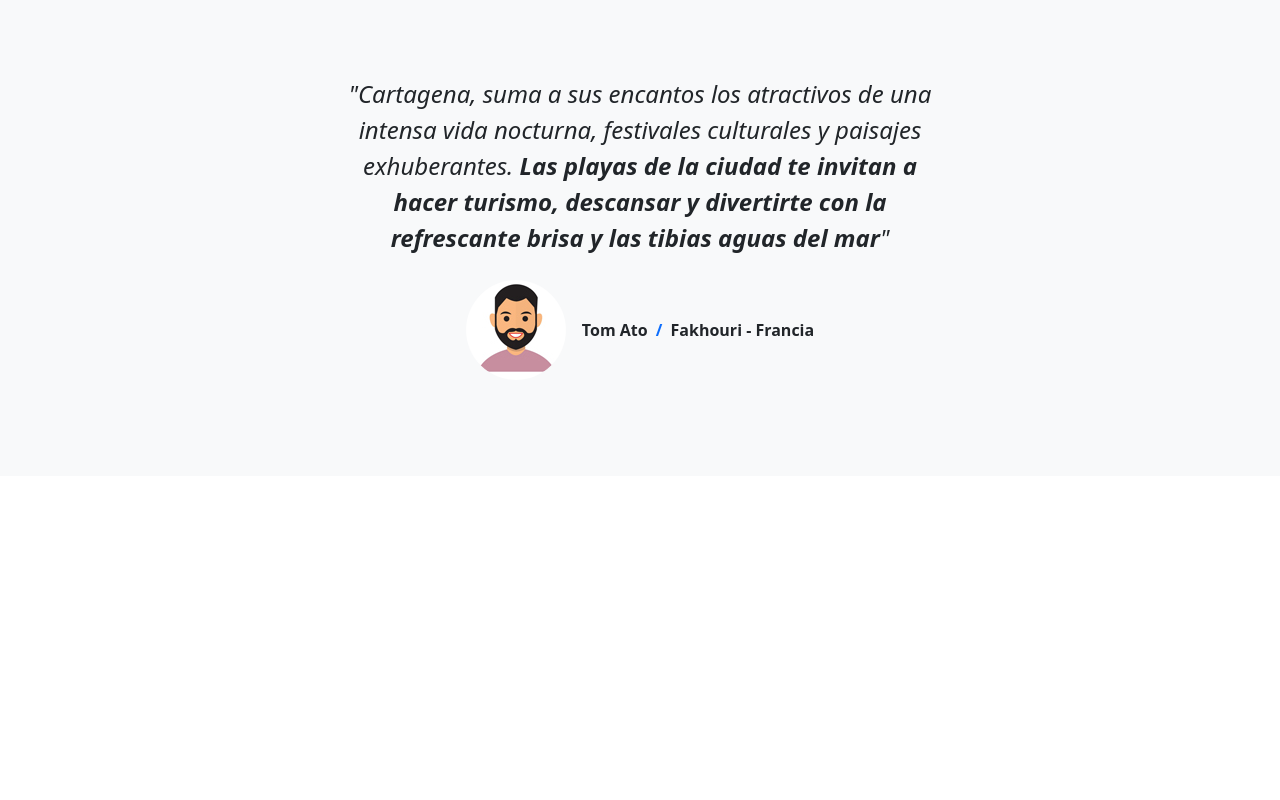
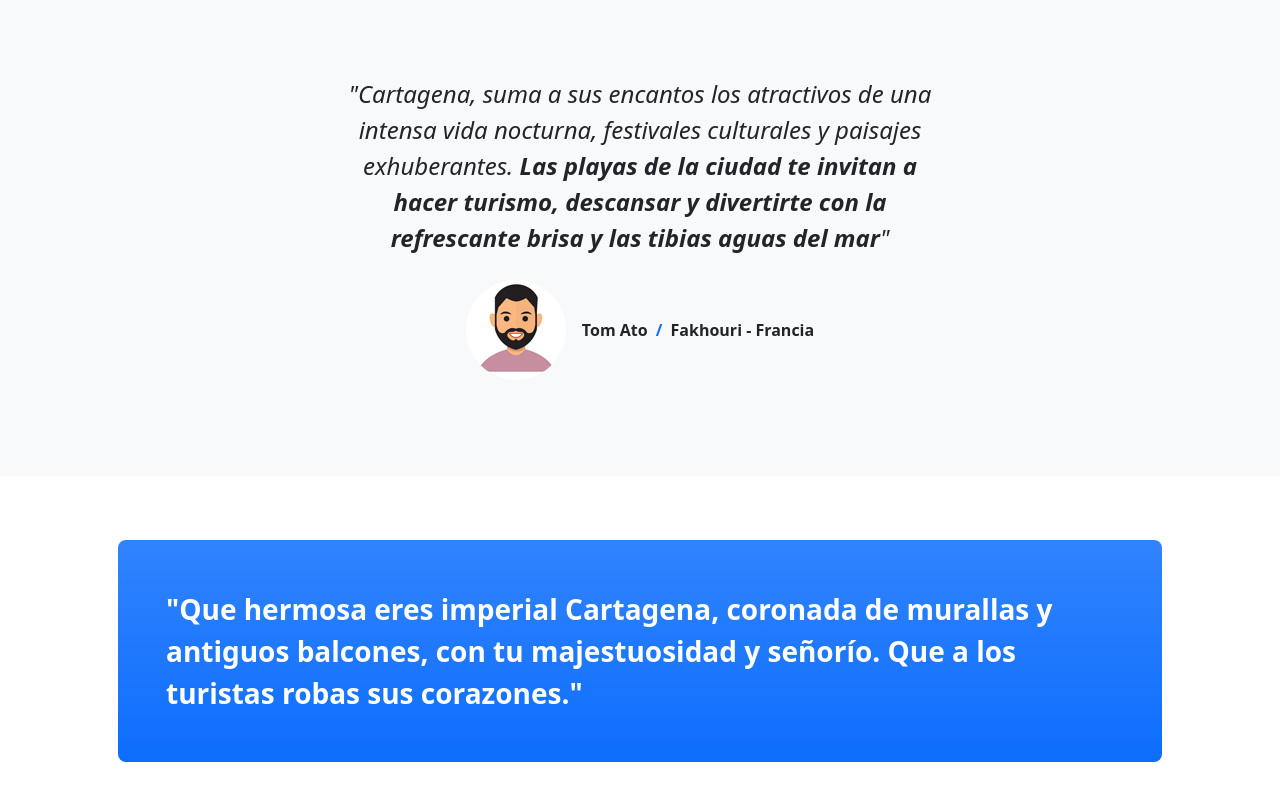
Before and after one commit to andressuarezunir/actividad_3_vue, a Vue app: page / in a window 1280 px wide. Shown: the part 1587-2387 px from the top of the page. Before the commit the page ends 2063 px from the top, so only its background shows below. Built offline with nearby package versions, Linux system fonts and the light colour scheme.

Commit message:
BannerSection component added

```diff
--- /dev/null
+++ b/src/components/BannerSection.vue
@@ -0,0 +1,18 @@
+<script setup lang="ts">
+const text =
+  'Que hermosa eres imperial Cartagena, coronada de murallas y antiguos balcones, con tu majestuosidad y señorío. Que a los turistas robas sus corazones.'
+</script>
+
+<template>
+  <section class="container px-5 pt-3 pb-5">
+    <aside class="bg-primary bg-gradient rounded-3 p-4 p-sm-5 mt-5">
+      <div
+        class="d-flex align-items-center justify-content-between flex-column flex-xl-row text-center text-xl-start"
+      >
+        <div class="mb-4 mb-xl-0">
+          <div class="fs-3 fw-bold text-white">"{{ text }}"</div>
+        </div>
+      </div>
+    </aside>
+  </section>
+</template>
--- a/src/views/HomeView.vue
+++ b/src/views/HomeView.vue
@@ -2,12 +2,14 @@
 import HeroSection from '../components/HeroSection.vue'
 import FeaturesSection from '../components/FeaturesSection.vue'
 import TestimonialSection from '../components/TestimonialSection.vue'
+import BannerSection from '../components/BannerSection.vue'
 </script>
 
 <template>
   <HeroSection />
   <FeaturesSection />
   <TestimonialSection />
+  <BannerSection />
 </template>
 
 <style></style>
```
